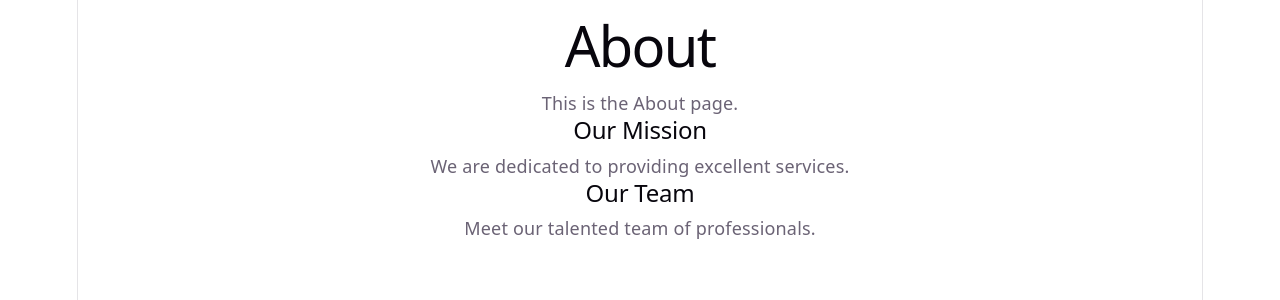
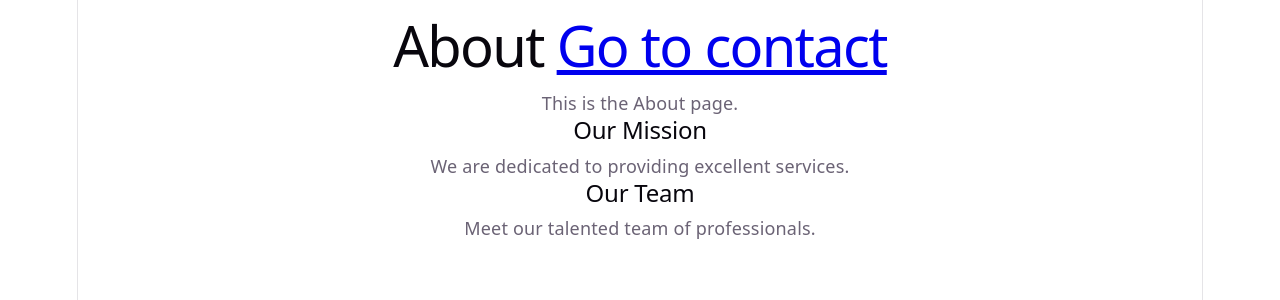
Before and after one commit to RatsimisetaAndryLalaina/forReact, a React (Vite) app in the folder react-router/: page / in a window 1280 px wide. Shown: the top 300 px of the page. Built offline with nearby package versions, Linux system fonts and the light colour scheme.

Commit message:
react-router: add Link to a component

```diff
--- a/react-router/src/pages/About.tsx
+++ b/react-router/src/pages/About.tsx
@@ -1,7 +1,9 @@
+import { Link } from 'react-router-dom';
+
 const About = () => {
     return (
         <div className="about-container">
-            <h1>About</h1>
+            <h1>About <Link to="/contact">Go to contact</Link> </h1>
             <p>This is the About page.</p>
             <section>
                 <h2>Our Mission</h2>
```
